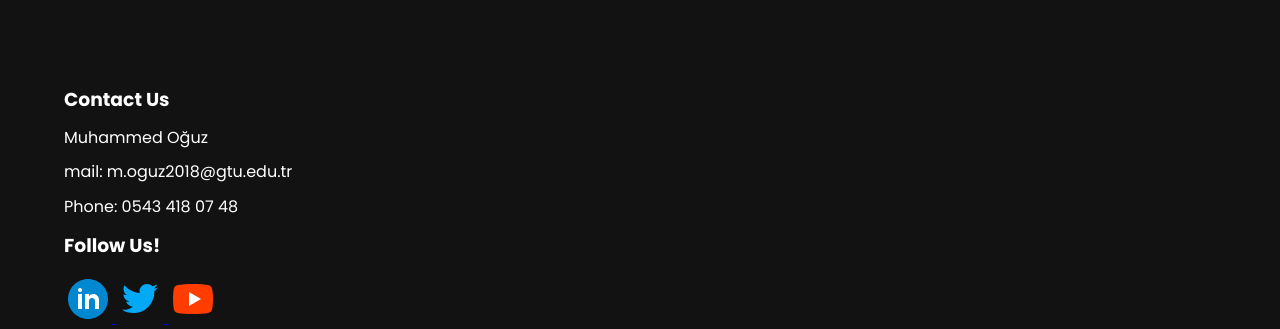
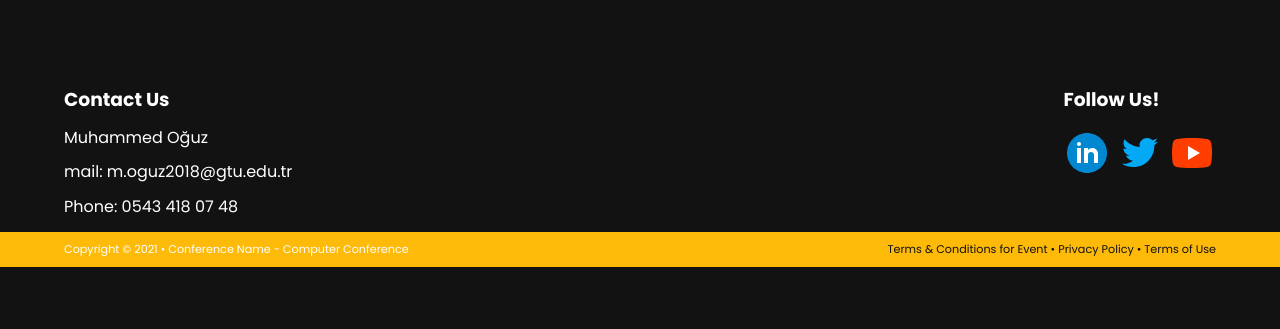
Before and after one commit to muhammedogz/conference-site, a plain HTML site: page index.html in a window 1280 px wide. Shown: the part 2154-2483 px from the top of the page. After the commit the page ends 2421 px from the top, so only its background shows below. Drawn offline with nearby package versions, Linux system fonts and the light colour scheme.

Commit message:
Add footer styl

```diff
--- a/index.html
+++ b/index.html
@@ -21,9 +21,9 @@
                 <ul>
                     <li><a href="#event-hero" class="active-link">Home</a></li>
                     <li><a href="#event-timer">About</a></li>
-                    <li><a href="#">Speakers</a></li>
-                    <li><a href="#">Sponsors</a></li>
-                    <li><a href="#">Contact</a></li>
+                    <li><a href="#event-speakers">Speakers</a></li>
+                    <li><a href="#event-sponsors">Sponsors</a></li>
+                    <li><a href="#contact">Contact</a></li>
                 </ul>
                 <a href="#" class="buy-ticket">Buy Ticket</a>
             </nav>
@@ -76,7 +76,7 @@
 
                 </div>
             </section>
-            <section class="event-sponsors">
+            <section id="event-sponsors" class="event-sponsors">
                 <h2>Sponsors</h2>
                 <div class="sponsors">
                     <div class="sponsor">
@@ -92,7 +92,8 @@
                 </div>
             </section>
         </main>
-        <footer>
+        <footer id="contact">
+            <div class="footer">
                 <div class="contact-info">
                     <h3>Contact Us</h3>
                     <p>Muhammed Oğuz</p>
@@ -132,7 +133,14 @@
                         </svg>
                     </a>
                 </div>
+            </div>
         </footer>
+    </div>
+    <div class="copyright-section">
+        <div>
+            <p>Copyright © 2021 • Conference Name - Computer Conference</p>
+            <p class="terms">Terms & Conditions for Event • Privacy Policy • Terms of Use</p>
+        </div>
     </div>
 
     <script src="js/index.js"></script>
--- a/style/style.css
+++ b/style/style.css
@@ -239,3 +239,30 @@ main {
 	flex-direction: column;
 	justify-content: space-between;
 }
+
+/* footer */
+
+footer a {
+	text-decoration: none;
+}
+
+.footer {
+	display: flex;
+	justify-content: space-between;
+}
+
+.copyright-section {
+	background-color: var(--color-orange);
+}
+
+.copyright-section div {
+	width: 90%;
+	margin: auto;
+	font-size: 0.7rem;
+	display: flex;
+	justify-content: space-between;
+}
+
+.terms {
+	color: var(--color-black);
+}
```
Lines whose indentation alone changed are shown as unchanged.
